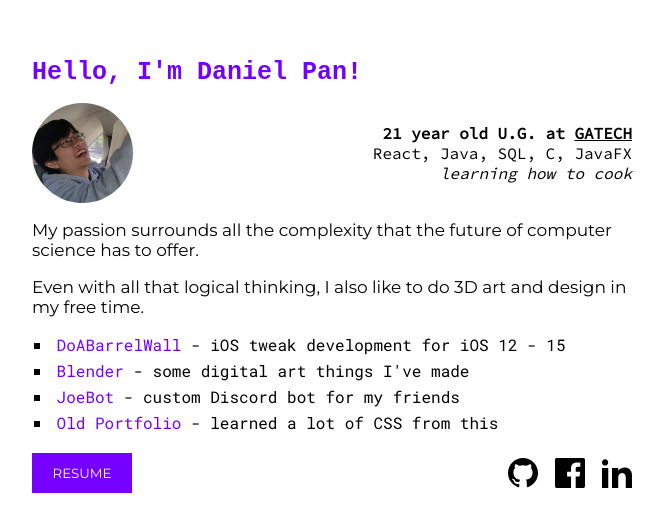
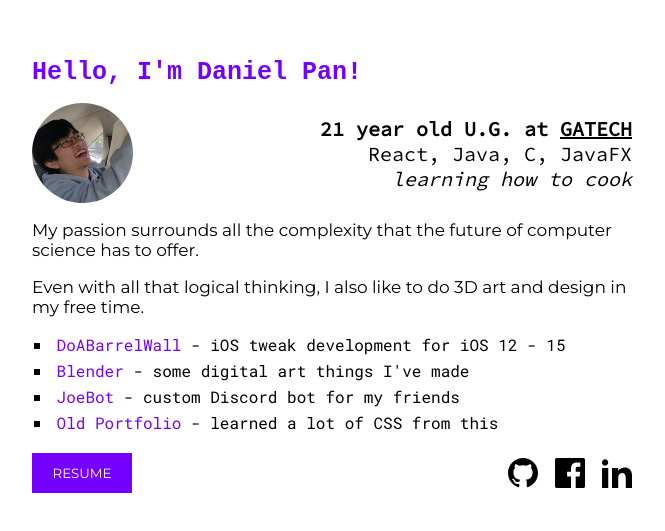
Before and after one commit to denialpan/portfolioV2, a React (Create React App) app: page / in a window 1280 px wide. Shown: the part 133-664 px from the top of the page, without its empty margins (308-973 px from the left). Built offline with nearby package versions, Linux system fonts and the light colour scheme; a web font is replaced by a local one.

Commit message:
change stats font size

```diff
--- a/src/pages/home/Home.jsx
+++ b/src/pages/home/Home.jsx
@@ -163,7 +163,7 @@ function Home() {
                     <div className={pageCSS['stats']}>
 
                         <div> <b>  21 year old U.G. at <a href="https://www.gatech.edu" target="_blank" rel="noreferrer" style={{color: "inherit"}}> GATECH </a> </b></div>
-                        <div> React, Java, SQL, C, JavaFX </div>
+                        <div> React, Java, C, JavaFX </div>
                         <div> <i> learning how to cook </i> </div>
 
                     </div>
--- a/src/pages/home/page.module.css
+++ b/src/pages/home/page.module.css
@@ -39,6 +39,7 @@
     flex-direction: column;
     justify-content: center;
 
+    font-size: 20px;
     font-family: 'Source Code Pro', monospace;
     text-align: right;
 }
```
